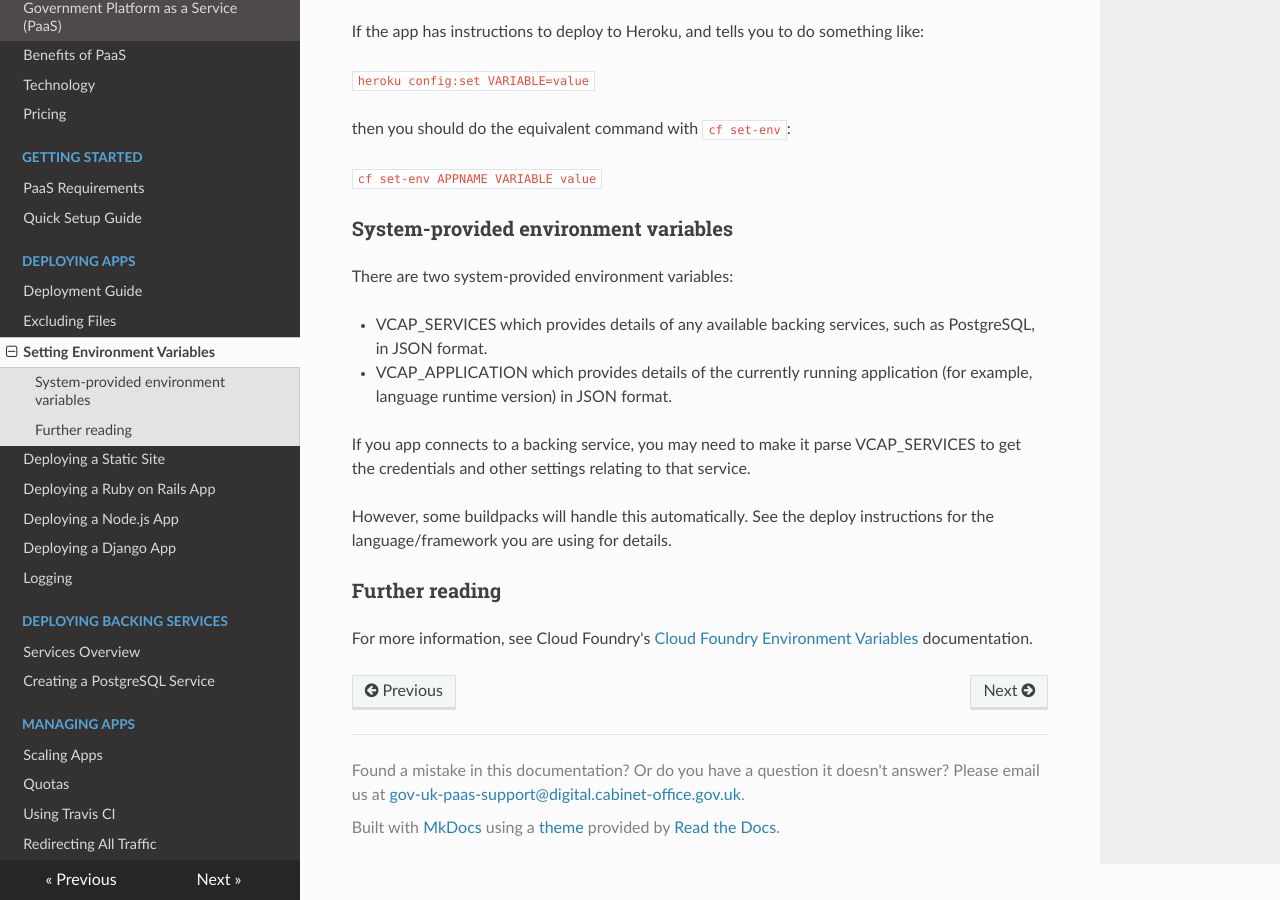
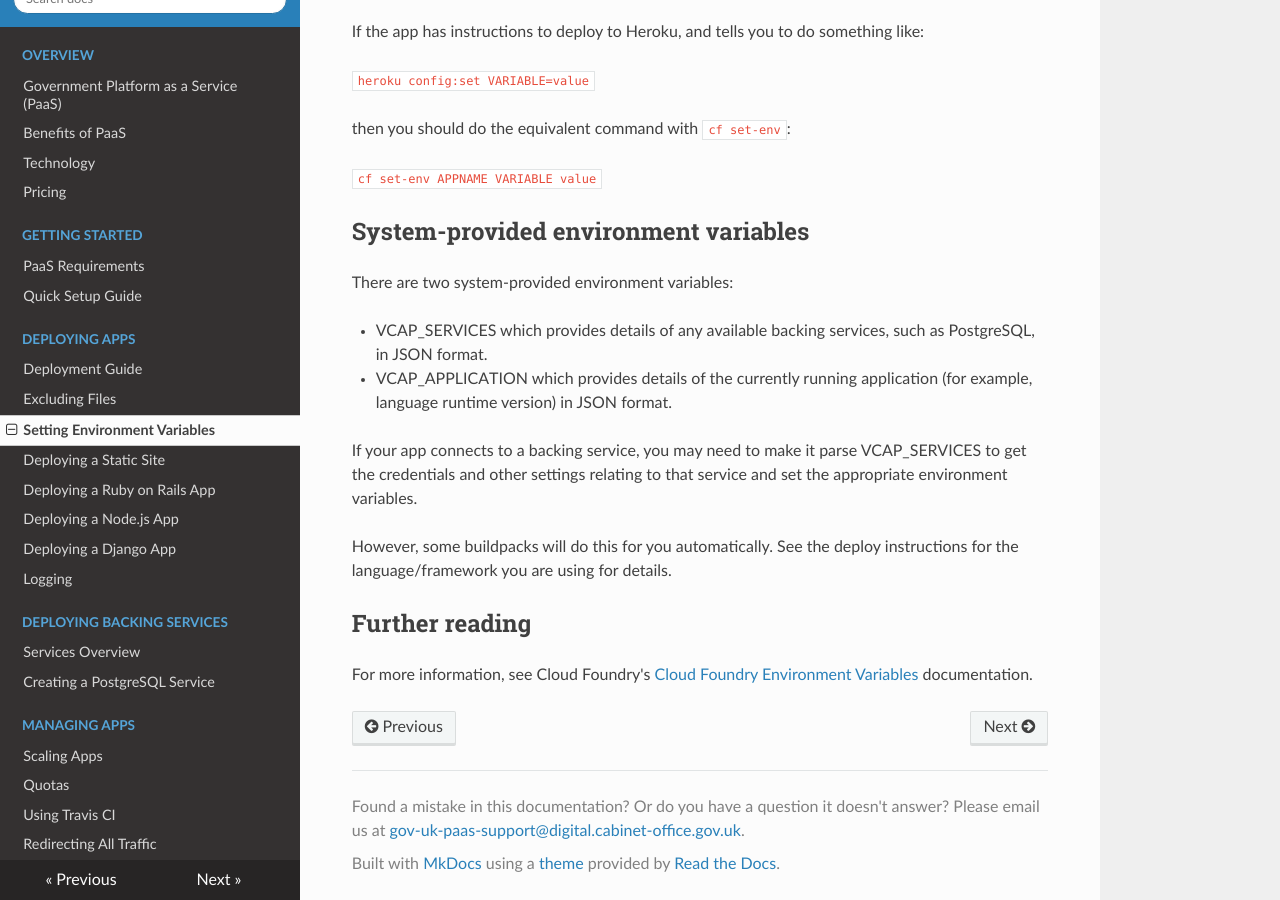
Before and after one commit to alphagov/paas-developer-docs, an MkDocs documentation site: the page built from docs/deploying_apps/setting_env.md, in a window 1280 px wide and 900 px high, scrolled down 545 px. Built offline with MkDocs 1.6.1, drawn with Linux system fonts in a browser that asks for light colours; nearby versions of some CDN libraries; old or Windows-style settings are respelled for this version of MkDocs.

Commit message:
Fix wording and header levels

```diff
--- a/docs/deploying_apps/setting_env.md
+++ b/docs/deploying_apps/setting_env.md
@@ -22,17 +22,17 @@ then you should do the equivalent command with ``cf set-env``:
 
 ``cf set-env APPNAME VARIABLE value``
 
-###System-provided environment variables
+##System-provided environment variables
 
 There are two system-provided environment variables:
 
 * VCAP_SERVICES which provides details of any available backing services, such as PostgreSQL, in JSON format.
 * VCAP_APPLICATION which provides details of the currently running application (for example, language runtime version) in JSON format.
 
-If you app connects to a backing service, you may need to make it parse VCAP_SERVICES to get the credentials and other settings relating to that service.
+If your app connects to a backing service, you may need to make it parse VCAP_SERVICES to get the credentials and other settings relating to that service and set the appropriate environment variables.
 
-However, some buildpacks will handle this automatically. See the deploy instructions for the language/framework you are using for details.
+However, some buildpacks will do this for you automatically. See the deploy instructions for the language/framework you are using for details.
 
-###Further reading
+##Further reading
 
 For more information, see Cloud Foundry's [Cloud Foundry Environment Variables](https://docs.cloudfoundry.org/devguide/deploy-apps/environment-variable.html) documentation.
```
